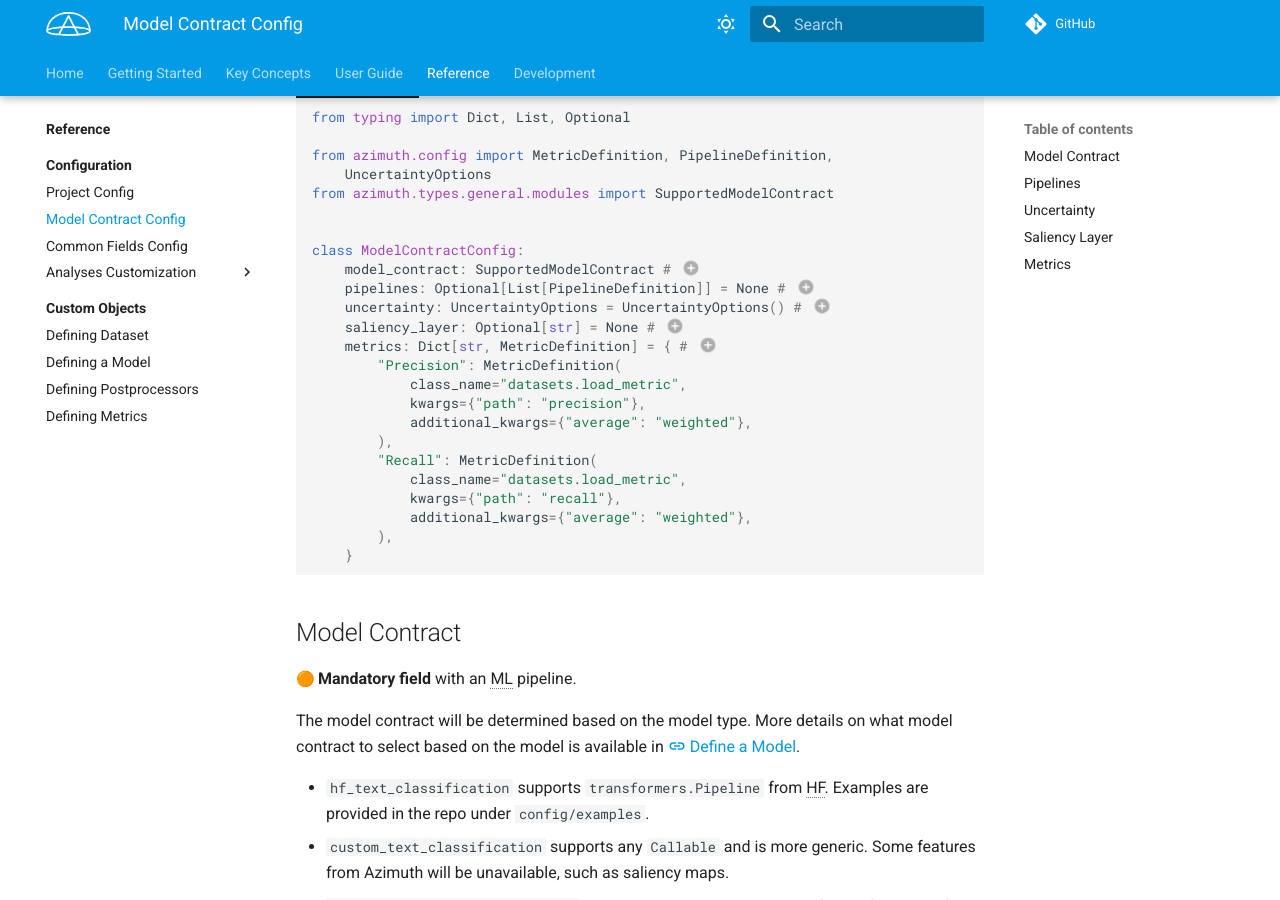
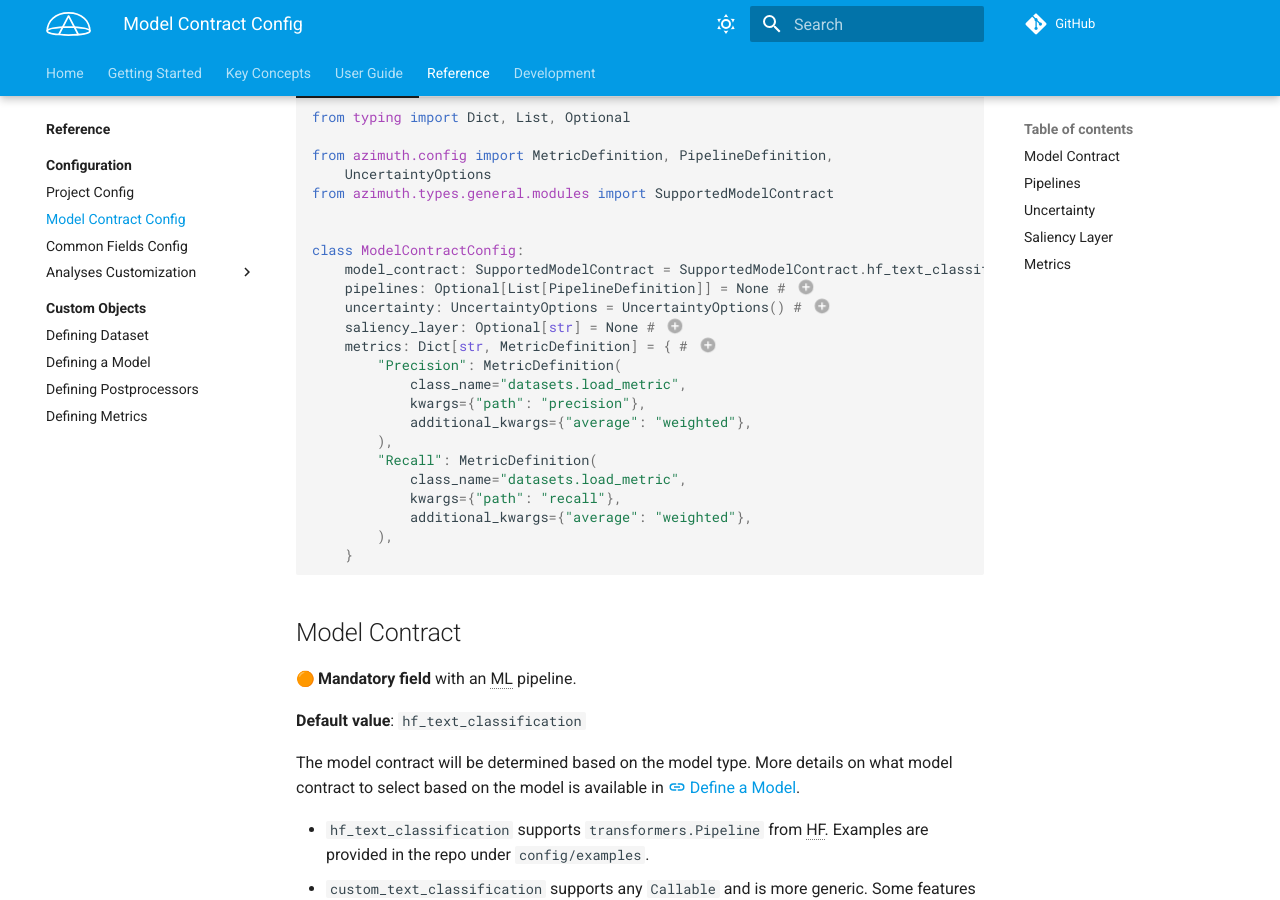
Before and after one commit to ServiceNow/azimuth, an MkDocs documentation site: the page built from docs/docs/reference/configuration/model_contract.md, in a window 1280 px wide and 900 px high, scrolled down 212 px. Built offline with MkDocs 1.6.1 and Material for MkDocs 9.7.7, drawn with Linux system fonts in a browser that asks for light colours; emoji names are drawn with the system emoji font; comment, search, counter and statistics services are not loaded.

Commit message:
Add default value for model contract

```diff
--- a/docs/docs/reference/configuration/model_contract.md
+++ b/docs/docs/reference/configuration/model_contract.md
@@ -13,7 +13,7 @@ Fields from this scope defines how Azimuth interacts with the ML pipelines and t
 
 
     class ModelContractConfig:
-        model_contract: SupportedModelContract # (1)
+        model_contract: SupportedModelContract = SupportedModelContract.hf_text_classification # (1)
         pipelines: Optional[List[PipelineDefinition]] = None # (2)
         uncertainty: UncertaintyOptions = UncertaintyOptions() # (3)
         saliency_layer: Optional[str] = None # (4)
@@ -60,6 +60,8 @@ Fields from this scope defines how Azimuth interacts with the ML pipelines and t
 ## Model Contract
 
 :orange_circle: **Mandatory field** with an ML pipeline.
+
+**Default value**: `hf_text_classification`
 
 The model contract will be determined based on the model type. More details on what model contract
 to select based on the model is available
```
